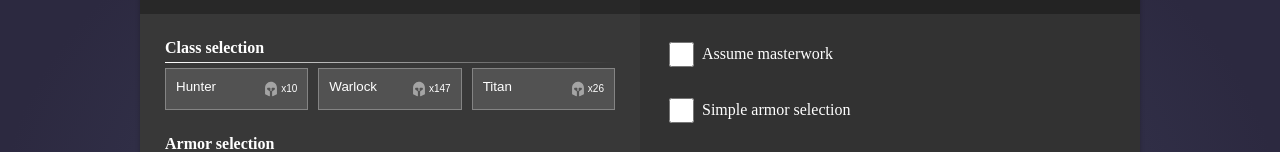
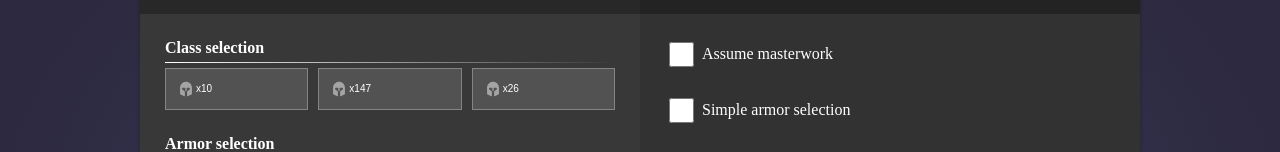
Before and after one commit to NSkelin/d2statmap, a React (Vite) app: page / in a window 1280 px wide. Shown: the part 184-336 px from the top of the page. Built offline with nearby package versions, Linux system fonts and the light colour scheme.

Commit message:
add showtext prop

```diff
--- a/src/components/Button/Button.jsx
+++ b/src/components/Button/Button.jsx
@@ -2,13 +2,13 @@ import React from "react";
 import PropTypes from "prop-types";
 import styles from "./Button.module.css";
 
-function Button({text, Icon, count, stretch, onClick, selected}) {
+function Button({text, Icon, count, stretch, onClick, selected, showText}) {
 	const flexVal = stretch ? 1 : 0;
 	const style = selected ? styles.selectedButton : styles.button;
 
 	return (
 		<button onClick={onClick} className={style} style={{flex: flexVal}}>
-			{text}
+			{showText ? text : null}
 			<div className={styles.armorCount}>
 				<Icon className={styles.icon}></Icon>
 				<div>x{count}</div>
@@ -29,6 +29,7 @@ Button.propTypes = {
 	stretch: PropTypes.bool,
 	onClick: PropTypes.func,
 	selected: PropTypes.bool,
+	showText: PropTypes.bool,
 };
 
 export default Button;
```
